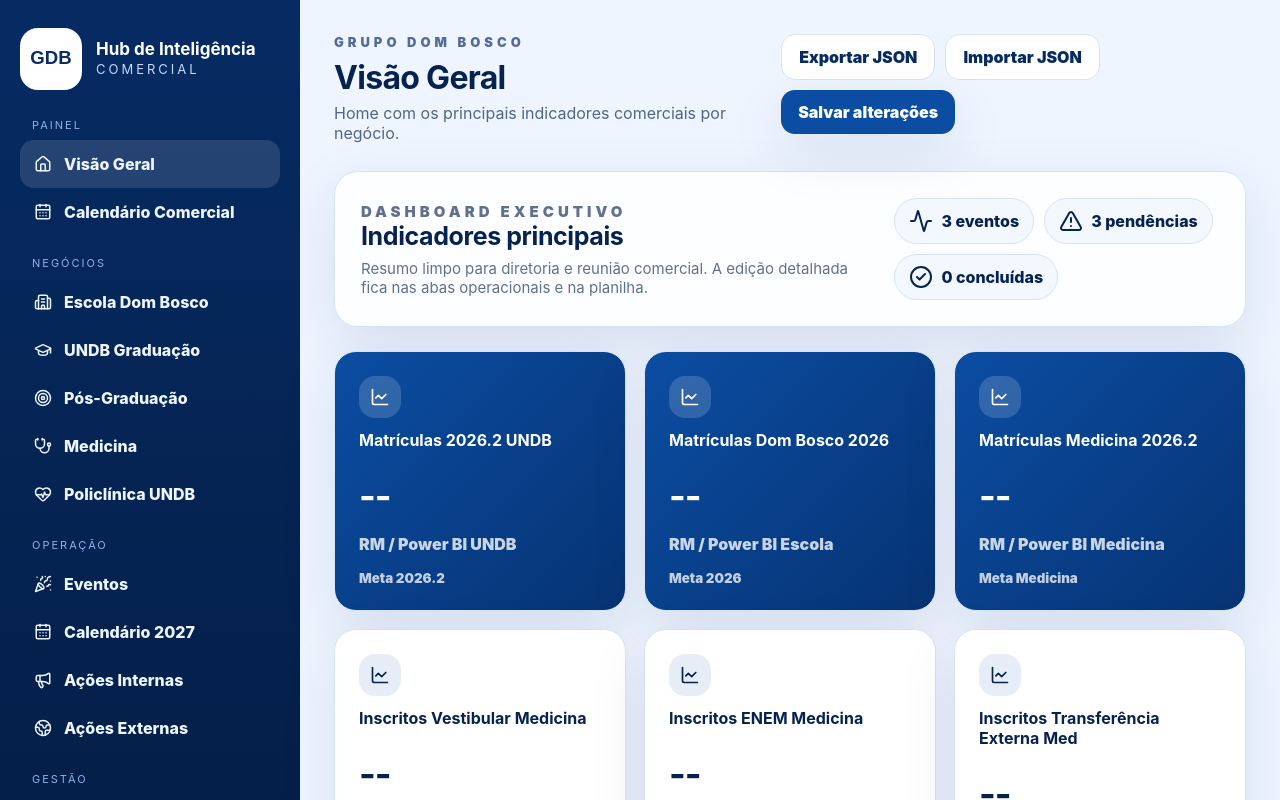
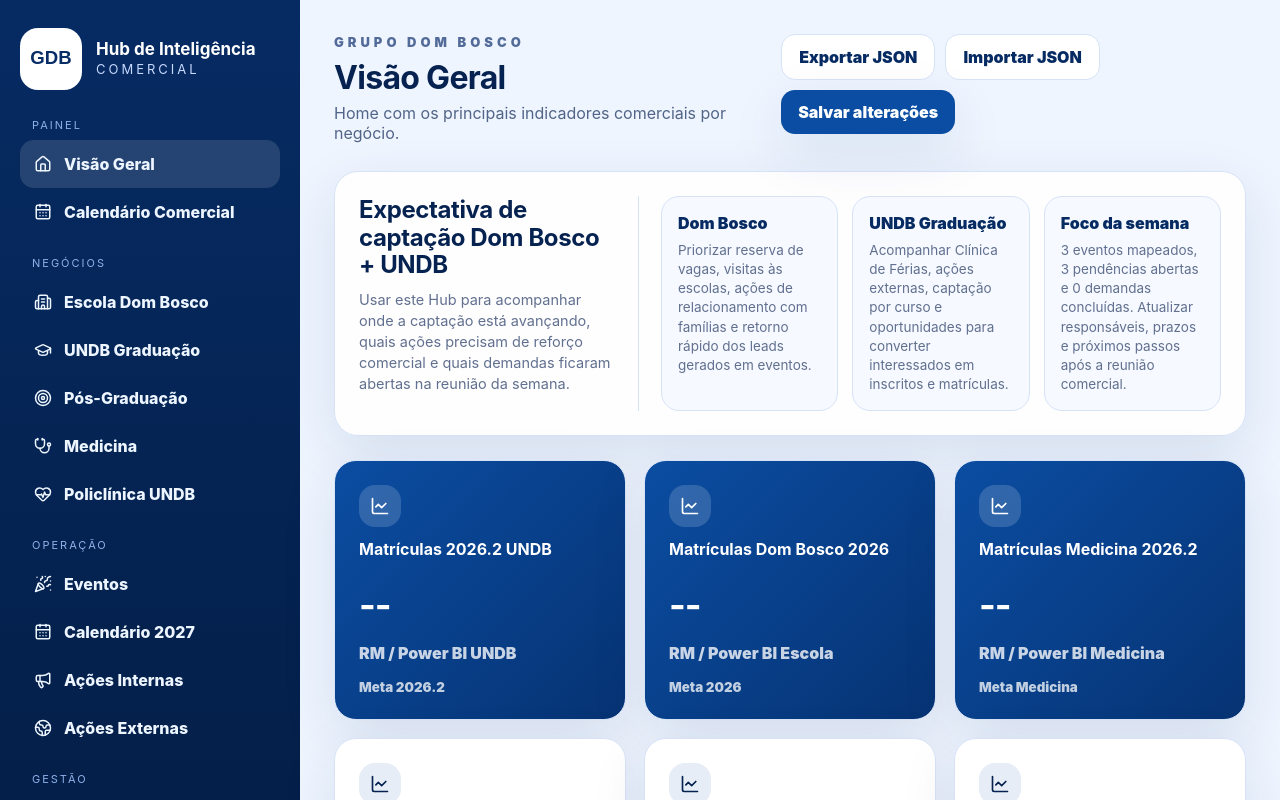
Before and after one commit to rafaellagama59-ship-it/hub-inteligencia-comercial, a React (Vite) app: page / in a window 1280 px wide. Shown: the top 800 px of the page. Built offline with nearby package versions, Linux system fonts and the light colour scheme.

Commit message:
Add files via upload

```diff
--- a/src/main.jsx
+++ b/src/main.jsx
@@ -1,6 +1,6 @@
 import React, { useState } from 'react';
 import { createRoot } from 'react-dom/client';
-import { Activity, AlertTriangle, CheckCircle2, ExternalLink, LineChart, Save } from 'lucide-react';
+import { ExternalLink, LineChart, Save } from 'lucide-react';
 import './styles.css';
 import Sidebar from './components/Sidebar';
 import Header from './components/Header';
@@ -169,16 +169,24 @@
 
   return (
     <>
-      <section className="hero">
-        <div>
-          <p className="eyebrow">Dashboard Executivo</p>
-          <h2>Indicadores principais</h2>
-          <p>Resumo limpo para diretoria e reunião comercial. A edição detalhada fica nas abas operacionais e na planilha.</p>
+      <section className="strategyHero">
+        <div className="strategyIntro">
+          <strong>Expectativa de captação Dom Bosco + UNDB</strong>
+          <p>Usar este Hub para acompanhar onde a captação está avançando, quais ações precisam de reforço comercial e quais demandas ficaram abertas na reunião da semana.</p>
         </div>
-        <div className="miniStats">
-          <span><Activity /> {events} eventos</span>
-          <span><AlertTriangle /> {pending} pendências</span>
-          <span><CheckCircle2 /> {done} concluídas</span>
+        <div className="strategyGrid">
+          <article>
+            <span>Dom Bosco</span>
+            <p>Priorizar reserva de vagas, visitas às escolas, ações de relacionamento com famílias e retorno rápido dos leads gerados em eventos.</p>
+          </article>
+          <article>
+            <span>UNDB Graduação</span>
+            <p>Acompanhar Clínica de Férias, ações externas, captação por curso e oportunidades para converter interessados em inscritos e matrículas.</p>
+          </article>
+          <article>
+            <span>Foco da semana</span>
+            <p>{events} eventos mapeados, {pending} pendências abertas e {done} demandas concluídas. Atualizar responsáveis, prazos e próximos passos após a reunião comercial.</p>
+          </article>
         </div>
       </section>
       <section className="cards">
--- a/src/styles.css
+++ b/src/styles.css
@@ -63,6 +63,59 @@
 .fileBtn input { display: none; }
 .toast { position: fixed; right: 28px; bottom: 28px; background: #082b63; color: white; border-radius: 14px; padding: 14px 18px; display: flex; gap: 10px; align-items: center; z-index: 10; box-shadow: var(--shadow); }
 
+.strategyHero {
+  background: rgba(255,255,255,.92);
+  border: 1px solid var(--line);
+  border-radius: 24px;
+  padding: 24px;
+  margin-bottom: 24px;
+  box-shadow: var(--shadow);
+  display: grid;
+  grid-template-columns: 1fr 2fr;
+  gap: 22px;
+  align-items: stretch;
+}
+.strategyIntro {
+  border-right: 1px solid var(--line);
+  padding-right: 22px;
+}
+.strategyIntro strong {
+  display: block;
+  font-size: 24px;
+  line-height: 1.15;
+  letter-spacing: -.4px;
+  margin-bottom: 10px;
+}
+.strategyIntro p {
+  margin: 0;
+  color: var(--muted);
+  font-size: 14.5px;
+  line-height: 1.45;
+}
+.strategyGrid {
+  display: grid;
+  grid-template-columns: repeat(3, minmax(0, 1fr));
+  gap: 14px;
+}
+.strategyGrid article {
+  background: #f6f9ff;
+  border: 1px solid var(--line);
+  border-radius: 18px;
+  padding: 16px;
+}
+.strategyGrid span {
+  display: block;
+  font-weight: 900;
+  color: var(--blue);
+  margin-bottom: 8px;
+}
+.strategyGrid p {
+  margin: 0;
+  color: var(--muted);
+  font-size: 13.5px;
+  line-height: 1.42;
+}
+
 .hero, .panel { background: rgba(255,255,255,.90); border: 1px solid var(--line); border-radius: 24px; padding: 26px; margin-bottom: 24px; box-shadow: var(--shadow); }
 .hero { display: flex; justify-content: space-between; gap: 20px; align-items: center; }
 .hero h2, .panel h2 { font-size: 25px; margin: 0 0 8px; letter-spacing: -.4px; }
@@ -82,41 +135,83 @@
 .primary .cardIcon { background: rgba(255,255,255,.16); }
 
 .panelHead { display: flex; align-items: center; justify-content: space-between; gap: 16px; margin-bottom: 16px; }
-.tableWrap { overflow: auto; border-radius: 16px; border: 1px solid var(--line); }
-table { width: 100%; border-collapse: collapse; min-width: 1380px; background: white; table-layout: fixed; }
-th { background: #0b438f; color: white; text-align: left; font-size: 12px; padding: 13px 11px; white-space: nowrap; }
-td { border-top: 1px solid var(--line); padding: 8px; vertical-align: top; }
+.tableWrap {
+  overflow-x: auto;
+  overflow-y: hidden;
+  border-radius: 16px;
+  border: 1px solid var(--line);
+  background: white;
+  padding-bottom: 8px;
+}
+.tableWrap::-webkit-scrollbar { height: 12px; }
+.tableWrap::-webkit-scrollbar-track { background: #edf4ff; border-radius: 999px; }
+.tableWrap::-webkit-scrollbar-thumb { background: #9bb3d7; border-radius: 999px; }
+table {
+  width: max-content;
+  min-width: 100%;
+  border-collapse: collapse;
+  background: white;
+  table-layout: auto;
+}
+th {
+  background: #0b438f;
+  color: white;
+  text-align: left;
+  font-size: 11px;
+  line-height: 1.2;
+  padding: 12px 10px;
+  white-space: nowrap;
+}
+td {
+  border-top: 1px solid var(--line);
+  padding: 8px;
+  vertical-align: top;
+  min-height: 58px;
+}
 td input, td select, td textarea {
   width: 100%;
+  min-width: 0;
   border: 1px solid var(--line);
   border-radius: 10px;
-  padding: 9px 10px;
+  padding: 8px 10px;
   color: var(--text);
   background: #fff;
-  font-size: 14px;
+  font-size: 12.5px;
   line-height: 1.25;
+  min-height: 38px;
 }
-td select { min-width: 126px; }
-td textarea { min-height: 58px; resize: vertical; }
+td input, td select { white-space: nowrap; overflow: hidden; text-overflow: ellipsis; }
+td textarea {
+  min-height: 72px;
+  resize: vertical;
+  overflow: auto;
+}
 
-.col-actions { width: 122px; }
-.col-date, .col-deadline { width: 128px; }
-.col-period, .col-month { width: 120px; }
-.col-status { width: 145px; }
-.col-priority { width: 118px; }
-.col-cost, .col-leads, .col-totalLeads, .col-leadsDB, .col-leadsUNDB, .col-leadsPos { width: 115px; }
-.col-title, .col-event, .col-school, .col-name { width: 185px; }
-.col-business, .col-owner, .col-block, .col-area { width: 180px; }
-.col-contact, .col-scheduledTime { width: 150px; }
-.col-demand, .col-nextAction, .col-task { width: 245px; }
-.col-notes, .col-url, .col-csvUrl { width: 300px; }
+/* Larguras globais: aplicam em TODAS as tabelas do Hub */
+.col-actions { min-width: 120px; width: 120px; }
+.col-date, .col-deadline { min-width: 145px; width: 145px; }
+.col-period, .col-month { min-width: 150px; width: 150px; }
+.col-status { min-width: 165px; width: 165px; }
+.col-priority { min-width: 145px; width: 145px; }
+.col-cost, .col-leads, .col-totalLeads, .col-leadsDB, .col-leadsUNDB, .col-leadsPos { min-width: 140px; width: 140px; }
+.col-title, .col-event, .col-school, .col-name { min-width: 225px; width: 225px; }
+.col-business { min-width: 270px; width: 270px; }
+.col-owner, .col-block, .col-area { min-width: 210px; width: 210px; }
+.col-contact, .col-scheduledTime { min-width: 180px; width: 180px; }
+.col-demand, .col-nextAction, .col-task { min-width: 360px; width: 360px; }
+.col-notes, .col-url, .col-csvUrl { min-width: 380px; width: 380px; }
 
+/* Campos com seleção precisam de espaço para o texto e a seta */
+.col-status select, .col-priority select, .col-period select, .col-month select { min-width: 100%; }
 .linkGrid { display: grid; grid-template-columns: repeat(auto-fit,minmax(260px,1fr)); gap: 16px; margin-bottom: 24px; }
 .powerLink { background: white; border: 1px solid var(--line); padding: 20px; border-radius: 18px; text-decoration: none; color: var(--blue); font-weight: 900; display: flex; gap: 12px; align-items: center; box-shadow: var(--shadow); }
 .empty { background: white; border: 1px dashed var(--line); border-radius: 18px; padding: 20px; color: var(--muted); }
 .adminHero { align-items: flex-start; }
 
 @media(max-width: 980px) {
+  .strategyHero { grid-template-columns: 1fr; }
+  .strategyIntro { border-right: 0; border-bottom: 1px solid var(--line); padding-right: 0; padding-bottom: 16px; }
+  .strategyGrid { grid-template-columns: 1fr; }
   .sidebar { position: relative; width: 100%; height: auto; }
   .app { display: block; }
   main { margin: 0; width: 100%; padding: 18px; }
```
